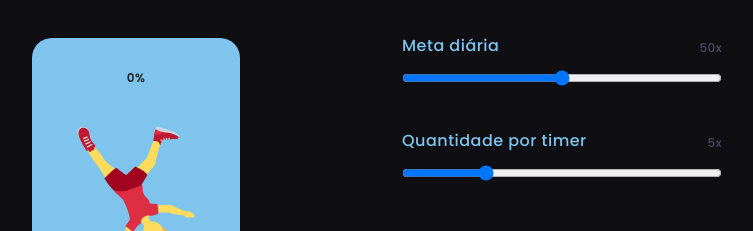
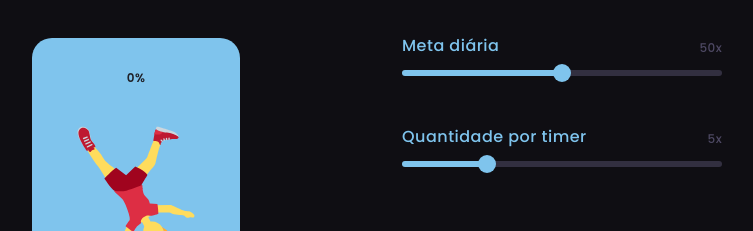
Before and after one commit to maik-emanoel/healthy-reminder, a React (Vite) app: page / in a window 1280 px wide. Shown: the part 278-509 px from the top of the page, without its empty margins (263-1016 px from the left). Built offline with nearby package versions, Linux system fonts and the light colour scheme.

Commit message:
style input range

```diff
--- a/src/index.css
+++ b/src/index.css
@@ -6,6 +6,32 @@
   body, #root {
     height: 100vh;
     font-family: "Poppins", sans-serif;
+  }
+
+  input[type="range"] {
+    appearance: none;
+    height: 6px;
+    border-radius: 5px;
+    background: linear-gradient(to right, #7FC4ED 0%, #322F40 50%);
+  }
+
+  input[type="range"]::-webkit-slider-thumb {
+    -webkit-appearance: none;
+
+    height: 18px;
+    width: 18px;
+    border-radius: 50%;
+    background: #7FC4ED;
+    cursor: pointer;
+  }
+
+  input[type="range"]::-webkit-slider-thumb:hover {
+    outline: 6px solid rgba(127, 196, 237, .10);
+  }
+
+  input[type="range"]::-webkit-slider-thumb:active {
+    outline: 6px solid rgba(127, 196, 237, .2);
+    scale: .95;
   }
 }
 
```
